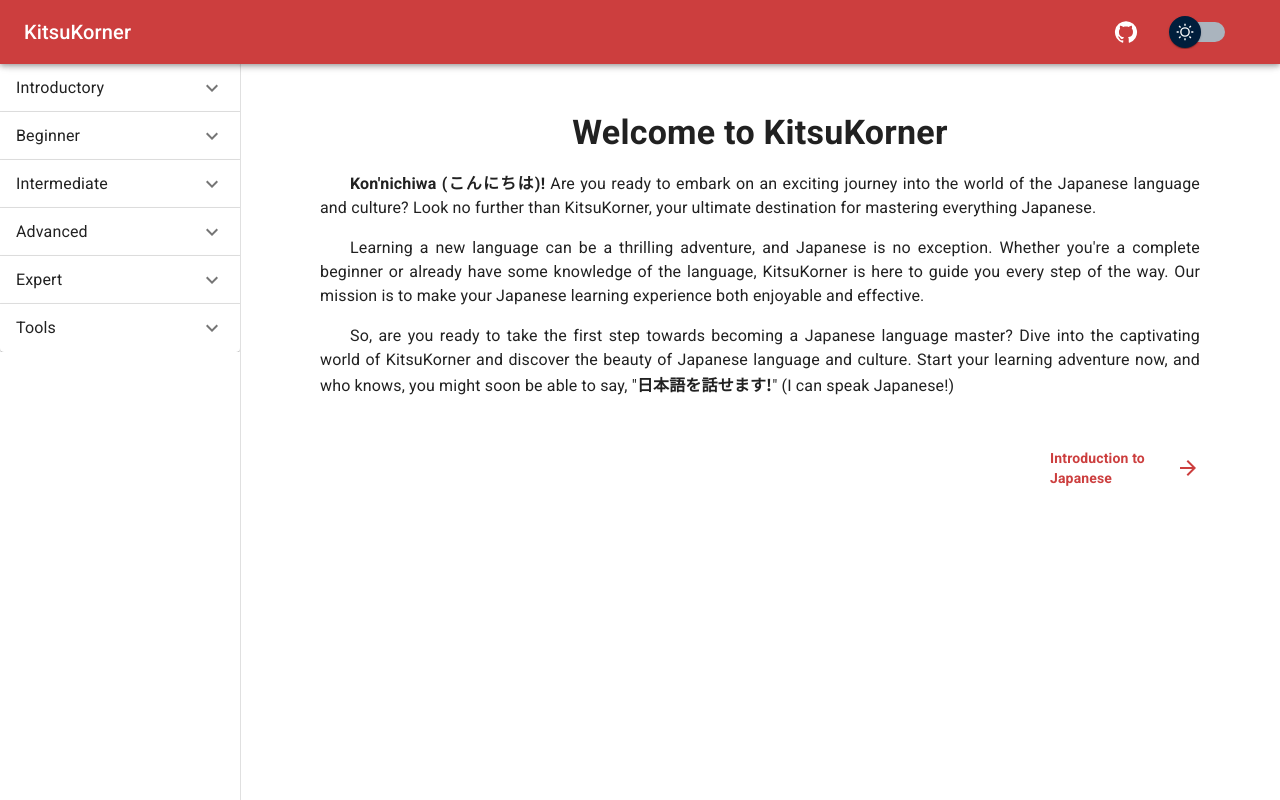
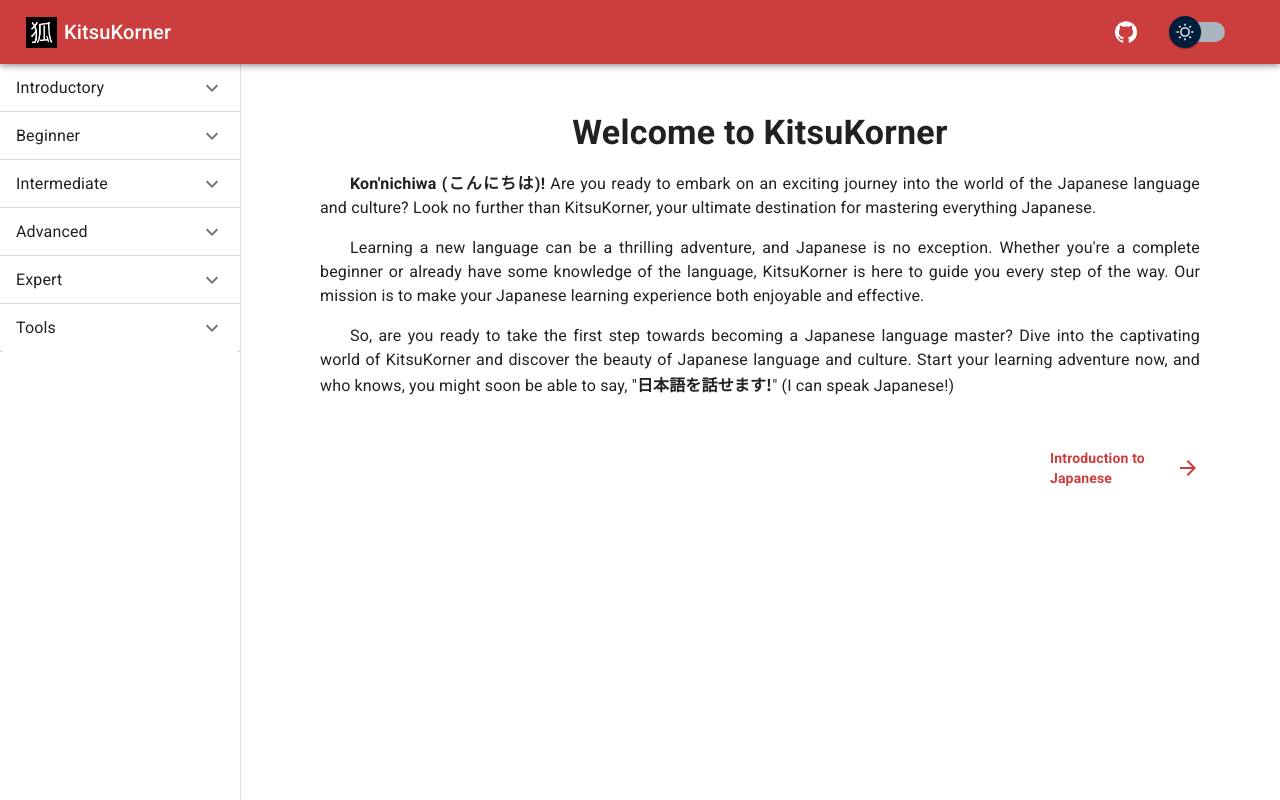
Before and after one commit to LinCie/KitsuKorner, a React (Vite) app: page / in a window 1280 px wide. Built offline with nearby package versions, Linux system fonts and the light colour scheme.

Commit message:
add logo to app bar

```diff
--- a/src/Root.tsx
+++ b/src/Root.tsx
@@ -26,6 +26,8 @@ import CssBaseline from "@mui/material/CssBaseline";
 import { ThemeProvider } from "@mui/material/styles";
 import { lightMode, darkMode, DisplaySwitch } from "./theme";
 import { createTheme } from "@mui/material";
+// Images
+import logo from './assets/logo.png'
 // Pages
 import { pages } from "./pages";
 
@@ -134,6 +136,7 @@ const Header = (props: HeaderProps) => {
           >
             <MenuIcon />
           </IconButton>
+          <img src={logo} alt="" style={{width: "35px", marginRight: "5px"}} />
           <Link
             component={RouterLink}
             variant="h6"
```
Also changed, not shown: src/assets/logo.png (added).
